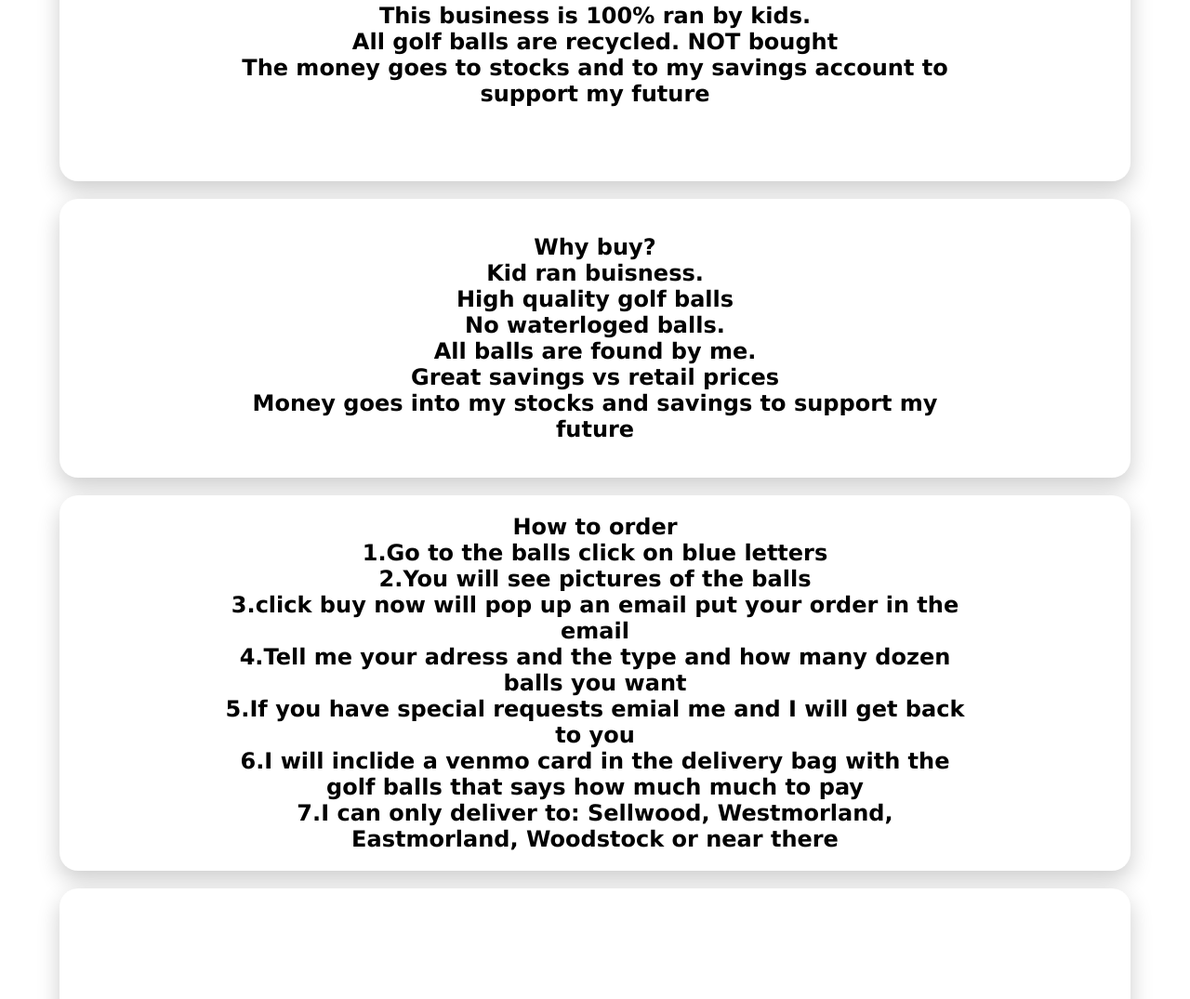
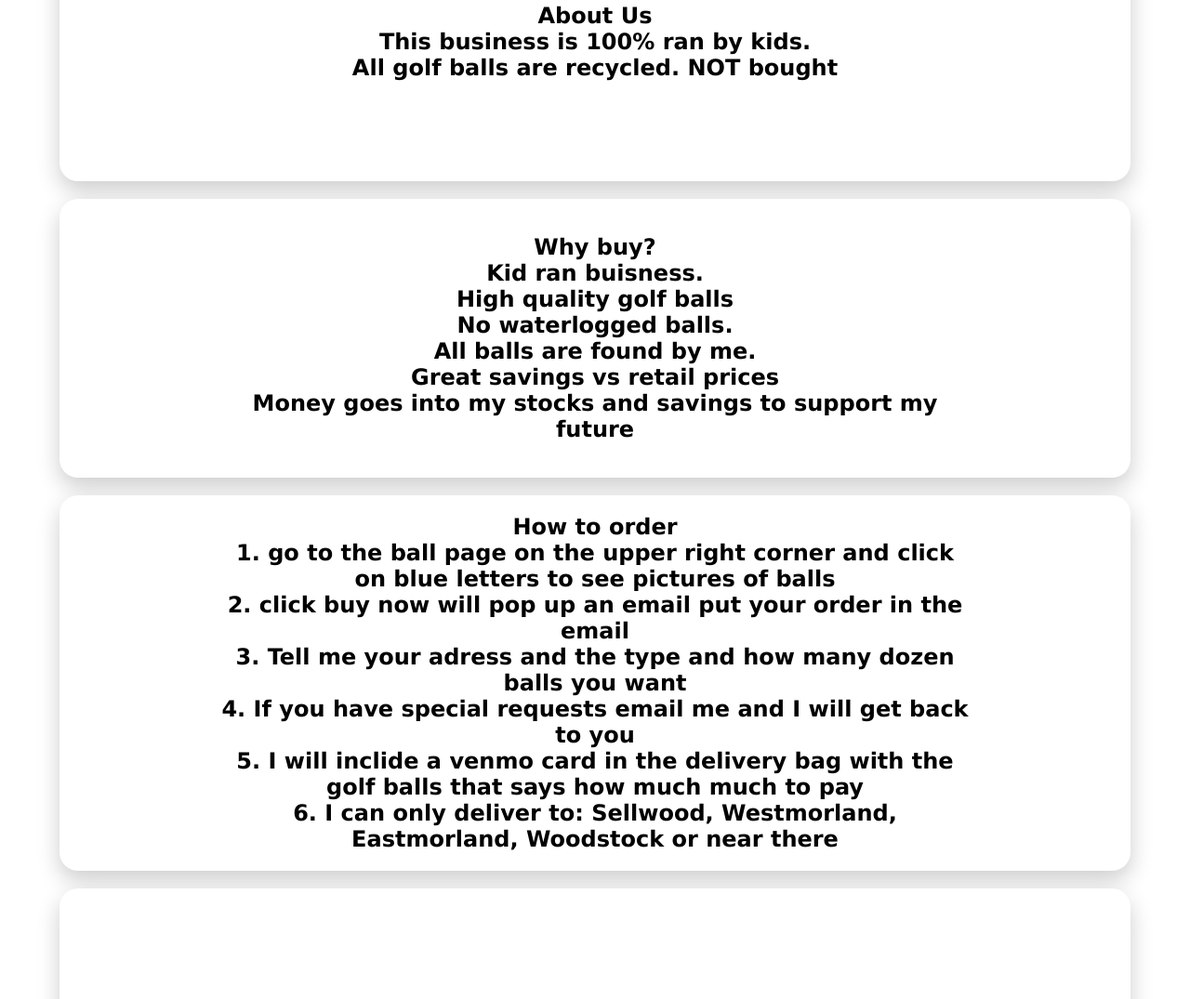
Before and after one commit to BUBYquiggus/golfballstest, a plain HTML site: page index.html in a window 1280 px wide. Shown: the part 741-1816 px from the top of the page at 93% size. Drawn offline with Linux system fonts and the light colour scheme.

Commit message:
Update index.html

```diff
--- a/index.html
+++ b/index.html
@@ -141,8 +141,6 @@
             <h1>About Us</h1>
             <h2>This business is 100% ran by kids.</h2>
             <h2>All golf balls are recycled. NOT bought</h2>
-            <h2>The money goes to stocks and to my savings account to</h2>
-            <h2>support my future</h2>
         </section>
     </div>
     <br>
@@ -151,7 +149,7 @@
             <h1>Why buy?</h1>
             <h2>Kid ran buisness.</h2>
             <h2>High quality golf balls</h2>
-            <h2>No waterloged balls.</h2>
+            <h2>No waterlogged balls.</h2>
             <h2>All balls are found by me.</h2>
             <h2>Great savings vs retail prices</h2>
             <h2>Money goes into my stocks and savings to support my</h2>
@@ -162,18 +160,18 @@
     <br>
     <div class="section-div">
         <section id="delivery" class="section">
-            <h1> How to order</h1>
-            <h2>1.Go to the balls click on blue letters</h2>
-            <h2>2.You will see pictures of the balls</h2>
-            <h2>3.click buy now will pop up an email put your order in the</h2>
+            <h1>How to order</h1>
+            <h2>1. go to the ball page on the upper right corner and click</h2>
+            <h2>on blue letters to see pictures of balls</h2>
+            <h2>2. click buy now will pop up an email put your order in the</h2>
             <h2>email</h2>
-            <h2>4.Tell me your adress and the type and how many dozen</h2>
+            <h2>3. Tell me your adress and the type and how many dozen</h2>
             <h2>balls you want</h2>
-            <h2>5.If you have special requests emial me and I will get back</h2>
+            <h2>4. If you have special requests email me and I will get back</h2>
             <h2>to you</h2>
-            <h2>6.I will inclide a venmo card in the delivery bag with the</h2>
+            <h2>5. I will inclide a venmo card in the delivery bag with the</h2>
             <h2>golf balls that says how much much to pay</h2>
-            <h2>7.I can only deliver to: Sellwood, Westmorland,</h2>
+            <h2>6. I can only deliver to: Sellwood, Westmorland,</h2>
             <h2>Eastmorland, Woodstock or near there</h2>
 
         </section>
```
